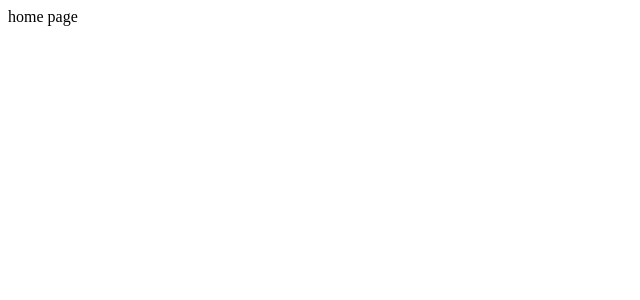
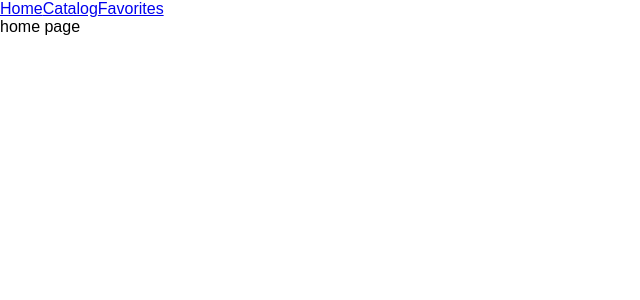
Before and after one commit to NikoNikoUA/AutoMarket, a React (Create React App) app in the folder my-app/: page / in a window 1280 px wide. Shown: the top 300 px of the page, without its empty margins (0-640 px from the left). Built offline with nearby package versions, Linux system fonts and the light colour scheme.

Commit message:
Routes and theme are completed

```diff
--- a/my-app/package.json
+++ b/my-app/package.json
@@ -2,8 +2,8 @@
   "name": "my-app",
   "version": "0.1.0",
   "private": true,
-  "homepage": "https://github.com/NikoNikoUA/AutoMarket",
   "dependencies": {
+    "@reduxjs/toolkit": "^2.2.1",
     "@testing-library/jest-dom": "^5.17.0",
     "@testing-library/react": "^13.4.0",
     "@testing-library/user-event": "^13.5.0",
@@ -14,9 +14,11 @@
     "react-dom": "^18.2.0",
     "react-loader-spinner": "^6.1.6",
     "react-modal": "^3.16.1",
+    "react-redux": "^9.1.0",
     "react-router-dom": "^6.22.1",
     "react-scripts": "5.0.1",
     "react-toastify": "^10.0.4",
+    "redux-persist": "^6.0.0",
     "styled-components": "^6.1.8",
     "web-vitals": "^2.1.4",
     "yup": "^1.3.3"
--- a/my-app/src/App.js
+++ b/my-app/src/App.js
@@ -1,5 +1,6 @@
 import { Routes, Route } from "react-router-dom";
 import { lazy } from "react";
+import { SharedLayout } from "../src/components/Sharedlayout/SharedLayout";
 
 const HomePage = lazy(() => import("../src/pages/HomePage"));
 const Catalog = lazy(() => import("../src/pages/Catalog"));
@@ -9,10 +10,12 @@ const NotFound = lazy(() => import("../src/pages/NotFound"));
 function App() {
   return (
     <Routes>
-      <Route path="/" element={<HomePage />} />
-      <Route path="catalog" element={<Catalog />} />
-      <Route path="favorites" element={<Favorites />} />
-      <Route path="notFound" element={<NotFound />} />
+      <Route path="/" element={<SharedLayout />}>
+        <Route index element={<HomePage />} />
+        <Route path="catalog" element={<Catalog />} />
+        <Route path="favorites" element={<Favorites />} />
+        <Route path="*" element={<NotFound />} />
+      </Route>
     </Routes>
   );
 }
--- /dev/null
+++ b/my-app/src/GlobalStyles.js
@@ -0,0 +1,35 @@
+import { createGlobalStyle } from "styled-components";
+import "modern-normalize";
+
+export const GlobalStyle = createGlobalStyle`
+body {
+  background-color: white;
+  margin: 0;
+  font-family: "Manrope", sans-serif;
+}
+
+
+h1,
+h2,
+h3,
+h4,
+h5,
+h6,
+p {
+  margin-top: 0;
+  margin-bottom: 0;
+}
+
+ol,
+ul {
+  margin-top: 0;
+  margin-bottom: 0;
+  padding-left: 0;
+  list-style: none;
+}
+
+
+img {
+  display: block;
+}
+`;
--- /dev/null
+++ b/my-app/src/components/Loader/Loader.js
@@ -0,0 +1,15 @@
+import { Circles } from "react-loader-spinner";
+
+export const Loader = () => {
+  return (
+    <Circles
+      height="100"
+      width="100"
+      color="#3470ff"
+      ariaLabel="circles-loading"
+      wrapperStyle={{}}
+      wrapperClass=""
+      visible={true}
+    />
+  );
+};
--- /dev/null
+++ b/my-app/src/components/Sharedlayout/SharedLayout.js
@@ -0,0 +1,24 @@
+import { NavLink, Outlet } from "react-router-dom";
+import { Suspense } from "react";
+import { Loader } from "../../../src/components/Loader/Loader";
+
+export const SharedLayout = () => {
+  return (
+    <section>
+      <header>
+        <nav>
+          <ul>
+            <li>
+              <NavLink to="/">Home</NavLink>
+              <NavLink to="catalog">Catalog</NavLink>
+              <NavLink to="favorites">Favorites</NavLink>
+            </li>
+          </ul>
+        </nav>
+      </header>
+      <Suspense fallback={<Loader />}>
+        <Outlet />
+      </Suspense>
+    </section>
+  );
+};
--- a/my-app/src/index.js
+++ b/my-app/src/index.js
@@ -2,12 +2,28 @@ import React from "react";
 import ReactDOM from "react-dom/client";
 import App from "./App";
 import { BrowserRouter } from "react-router-dom";
+import { GlobalStyle } from "../src/GlobalStyles";
+import { ThemeProvider } from "styled-components";
+import { store } from "../src/redux/store";
+import { Provider } from "react-redux";
+
+const theme = {
+  colors: {
+    mainColor: "#3470ff",
+    hoverColor: "#0b44cd",
+  },
+};
 
 const root = ReactDOM.createRoot(document.getElementById("root"));
 root.render(
   <React.StrictMode>
-    <BrowserRouter basename="/">
-      <App />
-    </BrowserRouter>
+    <ThemeProvider theme={theme}>
+      <Provider store={store}>
+        <GlobalStyle />
+        <BrowserRouter>
+          <App />
+        </BrowserRouter>
+      </Provider>
+    </ThemeProvider>
   </React.StrictMode>
 );
--- a/my-app/src/pages/HomePage.js
+++ b/my-app/src/pages/HomePage.js
@@ -1,5 +1,15 @@
+import React, { useState } from "react";
+import { Loader } from "../../src/components/Loader/Loader";
+
 const HomePage = () => {
-  return <div>home page</div>;
+  const [loading, setLoading] = useState(false);
+
+  return (
+    <>
+      {loading && <Loader />}
+      <div>home page</div>
+    </>
+  );
 };
 
 export default HomePage;
--- /dev/null
+++ b/my-app/src/redux/store.js
@@ -0,0 +1,5 @@
+import { configureStore } from "@reduxjs/toolkit";
+
+export const store = configureStore({
+  reducer: {},
+});
```
Also changed, not shown: my-app/src/sprite.svg (added), 1 other file (tests, documents, lock files or other folders).
